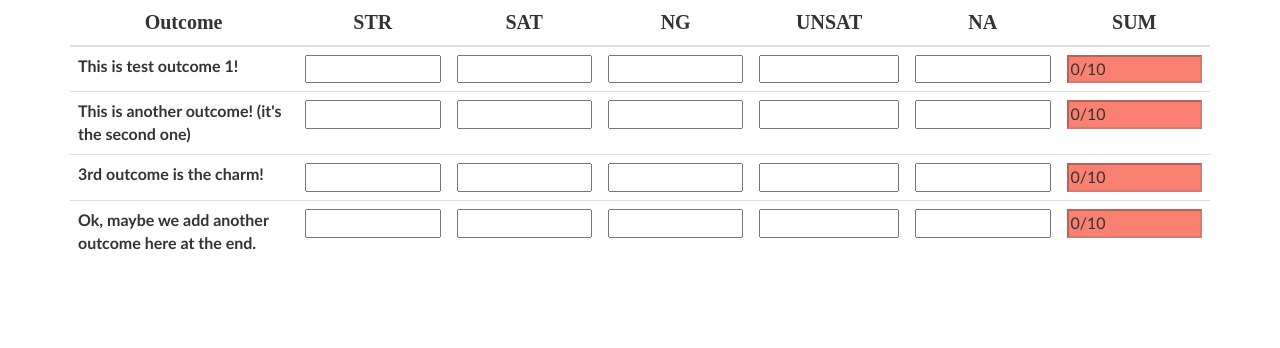
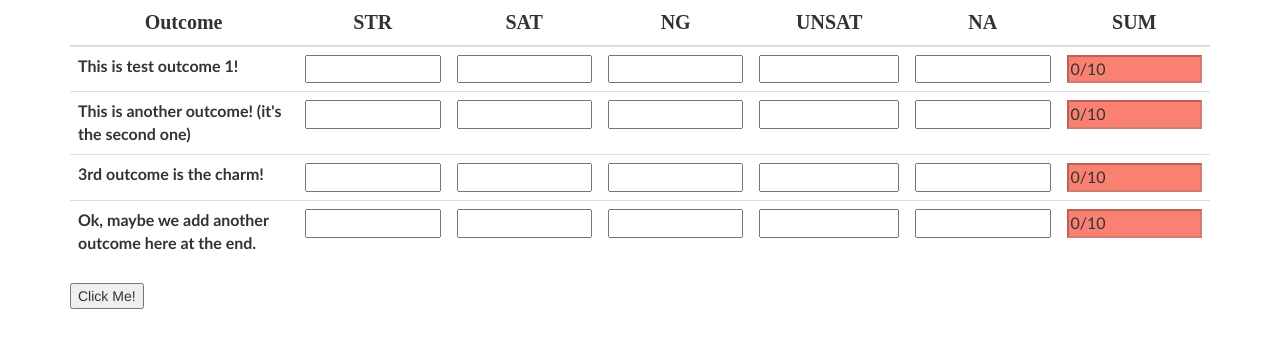
Before and after one commit to samoreGE/surveyDemoV2, a plain HTML site: page index.html in a window 1280 px wide. Drawn offline with nearby package versions, Linux system fonts and the light colour scheme.

Commit message:
div fiddling

```diff
--- a/index.html
+++ b/index.html
@@ -22,6 +22,9 @@
 
 			</tbody>
 		</table>
+		<div class='button-row'>
+			<button type='button' class='submit-button'>Click Me!</button>
+		</div>
 	</div>
 	<script src="https://ajax.googleapis.com/ajax/libs/jquery/1.7.1/jquery.min.js "></script>
 	<script src="script.js"></script>
--- a/main.css
+++ b/main.css
@@ -35,3 +35,8 @@ td {
 	width: 100%;
 	//max-width: 70px;
 }
+
+.button-row {
+	margin-left: auto;
+	margin-right: auto;
+}
```
